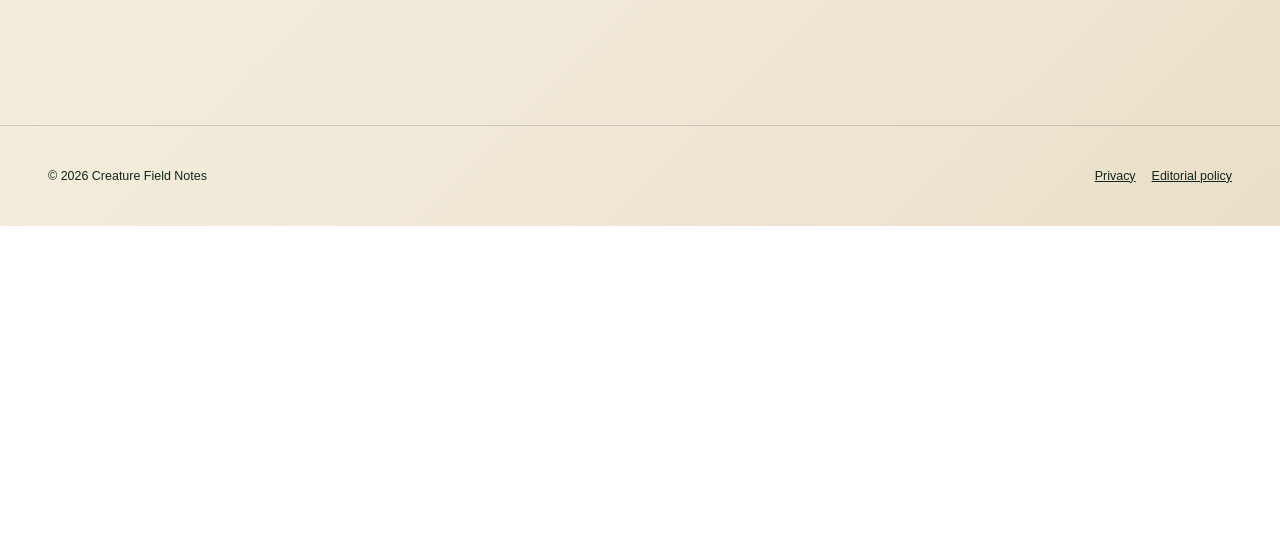
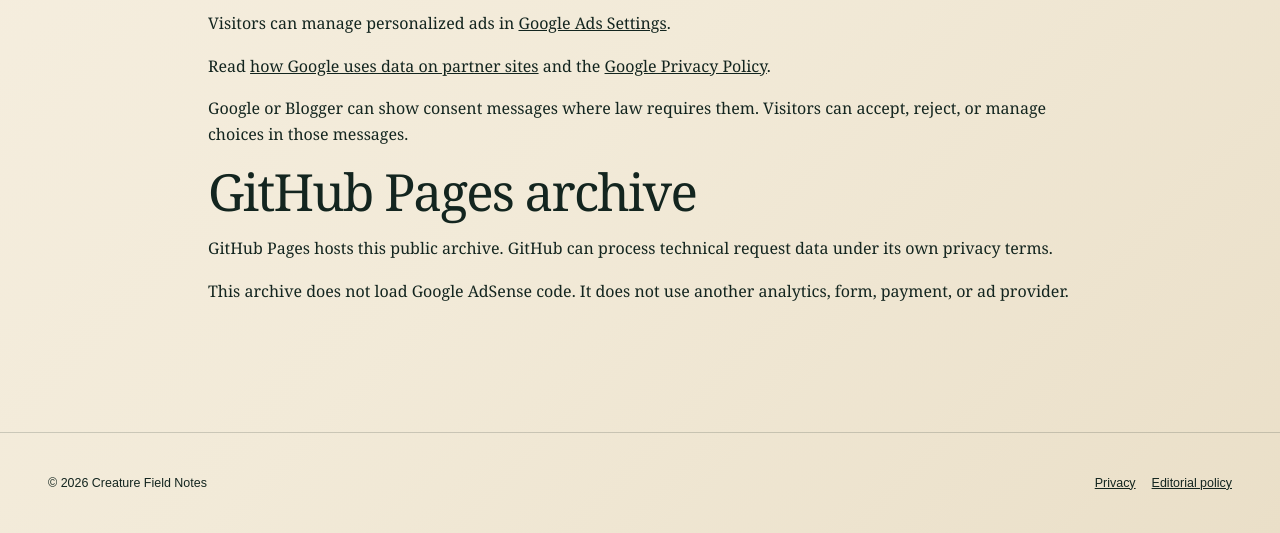
Before and after one commit to littlecloud891117-tech/creature-field-notes, a plain HTML site: page privacy.html in a window 1280 px wide. Shown: the part 605-1138 px from the top of the page. Before the commit the page ends 831 px from the top, so only its background shows below. Drawn offline with Linux system fonts and the light colour scheme.

Commit message:
docs: 修正兩個公開站的隱私權說明

```diff
--- a/privacy.html
+++ b/privacy.html
@@ -1,5 +1,5 @@
 <!doctype html>
 <html lang="en"><head><meta charset="utf-8"><meta name="viewport" content="width=device-width, initial-scale=1"><title>Privacy — Creature Field Notes</title><meta name="description" content="Privacy information for Creature Field Notes."><link rel="canonical" href="https://littlecloud891117-tech.github.io/creature-field-notes/privacy.html"><link rel="stylesheet" href="assets/styles.css"></head>
 <body><header class="site-header"><nav class="shell nav" aria-label="Main navigation"><a class="brand" href="./">Creature Field Notes</a><div class="nav-links"><a href="episodes/">Episodes</a><a href="about.html">About</a><a href="publishing.html">Publishing</a></div></nav></header>
-<main class="shell page"><p class="eyebrow">Privacy</p><h1>A quiet site by design.</h1><p class="page-intro">This site does not set its own cookies. It does not use advertising or analytics scripts.</p><h2>Hosting</h2><p>GitHub Pages hosts this site. GitHub can process technical request data under its own privacy terms.</p><h2>Future changes</h2><p>This page will change before analytics, advertisements, affiliate links, forms, or payment tools become active.</p></main>
+<main class="shell page"><p class="eyebrow">Privacy</p><h1>Privacy information</h1><p class="page-intro">This page explains privacy terms for the Creature Field Notes public sites.</p><h2>Primary Blogger site</h2><p>Blogger hosts the primary site. Google processes technical request data under its own privacy terms.</p><p>The primary site includes Google AdSense code. Google and its partners can use cookies, web beacons, IP addresses, and other identifiers.</p><p>Google and its partners can use this data to serve and measure ads.</p><p>Visitors can manage personalized ads in <a href="https://adssettings.google.com/">Google Ads Settings</a>.</p><p>Read <a href="https://policies.google.com/technologies/partner-sites">how Google uses data on partner sites</a> and the <a href="https://policies.google.com/privacy">Google Privacy Policy</a>.</p><p>Google or Blogger can show consent messages where law requires them. Visitors can accept, reject, or manage choices in those messages.</p><h2>GitHub Pages archive</h2><p>GitHub Pages hosts this public archive. GitHub can process technical request data under its own privacy terms.</p><p>This archive does not load Google AdSense code. It does not use another analytics, form, payment, or ad provider.</p></main>
 <footer class="site-footer"><div class="shell footer-grid"><span>© 2026 Creature Field Notes</span><div class="footer-links"><a href="privacy.html">Privacy</a><a href="publishing.html">Editorial policy</a></div></div></footer></body></html>
```
